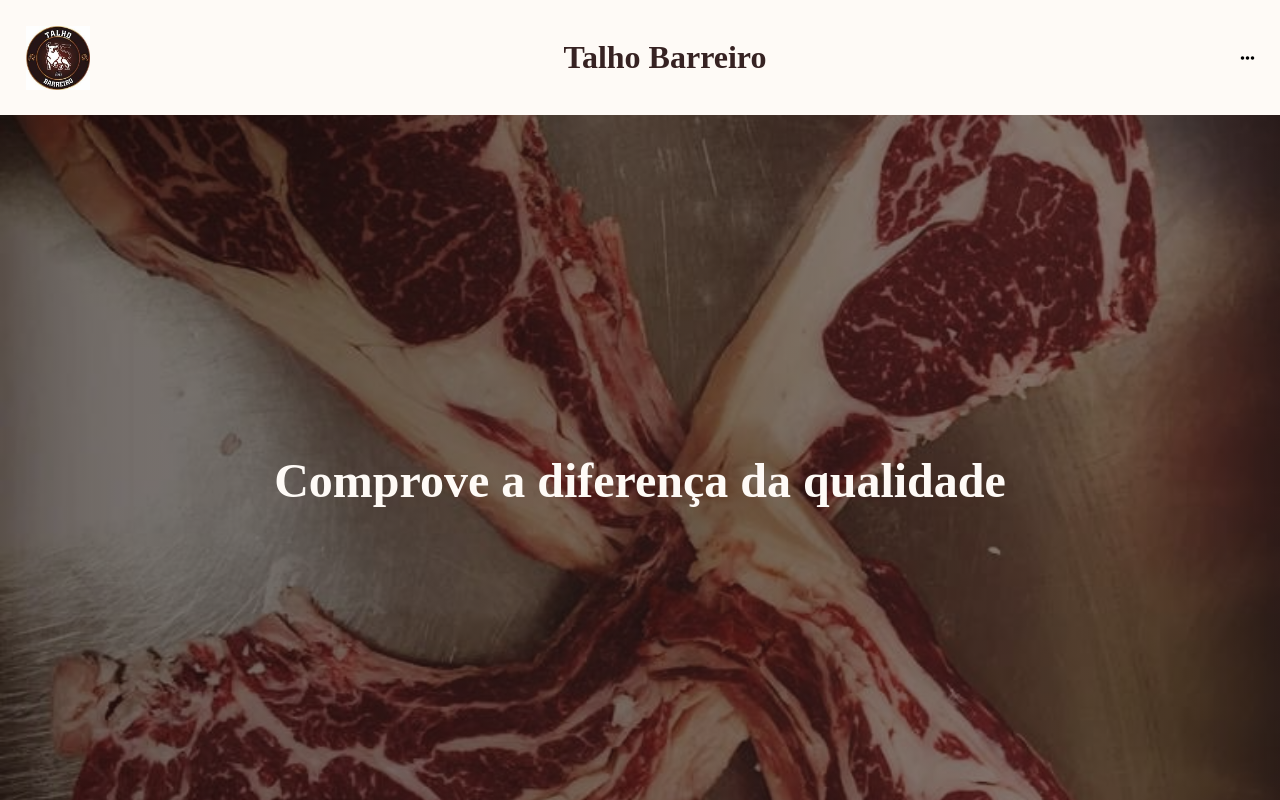
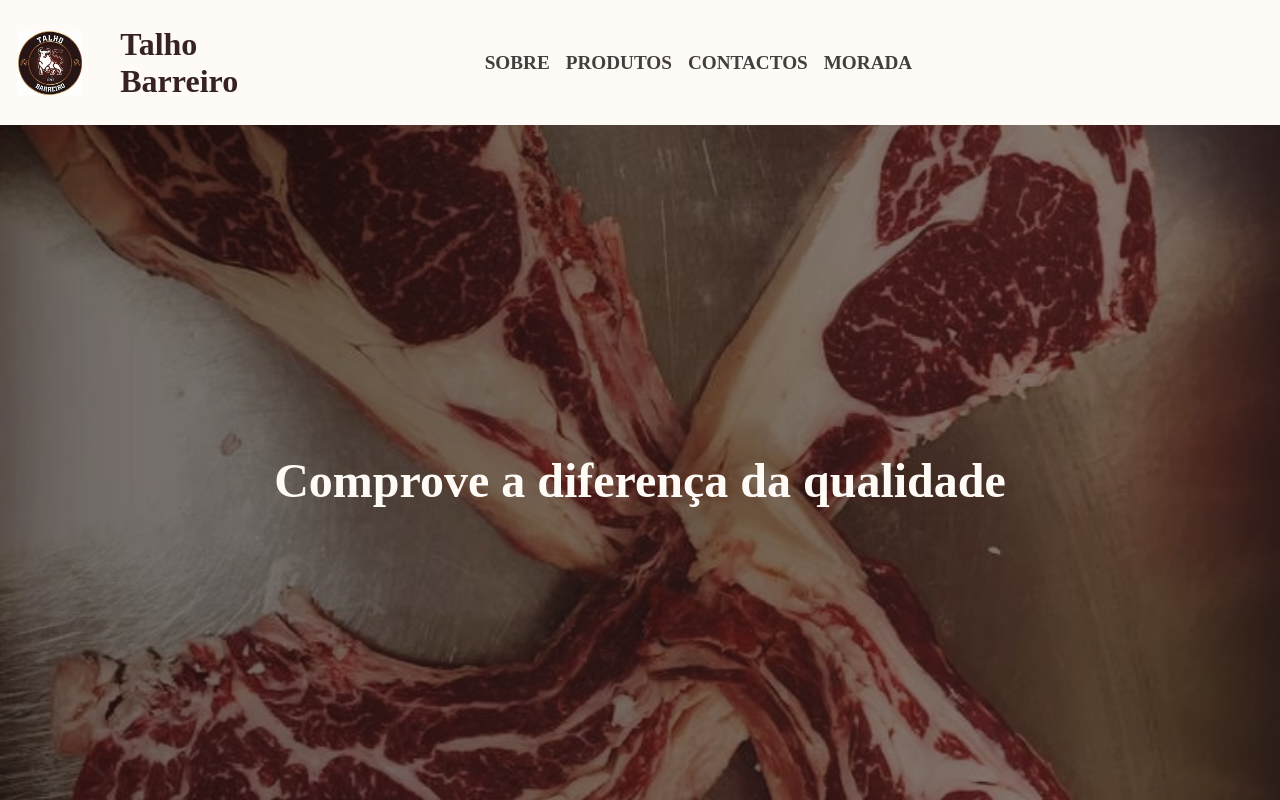
Before and after one commit to simaopedroalves/talho-barreiro, a React (Vite) app: page / in a window 1280 px wide. Shown: the top 800 px of the page. Built offline with nearby package versions, Linux system fonts and the light colour scheme.

Commit message:
media query to landscape mobile phones

```diff
--- a/index.html
+++ b/index.html
@@ -2,7 +2,7 @@
 <html lang="en">
   <head>
     <meta charset="UTF-8" />
-    <link rel="icon" type="image/jpeg" href="/src/assets/logo-img.jpeg" />
+    <link rel="icon" type="image/jpeg" href="./src/assets/logo-img.jpeg" />
     <meta name="viewport" content="width=device-width, initial-scale=1.0" />
     <script src="https://kit.fontawesome.com/ff1abd11bd.js" crossorigin="anonymous"></script>
     <title>Talho Barreiro | Comprove a diferença da qualidade | Vila Nova de Famalicão</title>
@@ -11,7 +11,7 @@
   </head>
   <body>
 
-    <form name='mensagem' hidden netlify>
+    <form name='mensagem' netlify-honeypot="bot-field" hidden netlify>
           <input required type="text" name='Nome'/>
           <input required type="email" name='Email'/>
           <textarea required name="Mensagem"></textarea>
--- a/src/About/About.css
+++ b/src/About/About.css
@@ -5,6 +5,12 @@
     text-align: center;
     gap: 2.1rem;
     margin: 2rem auto;
+}
+
+.about div {
+    display: grid;
+    justify-content: center;
+    gap: 2rem;
 }
 
 .about h1 {
@@ -18,3 +24,34 @@
     max-height: 50lvh;
     border-radius: 1rem;
 }
+
+@media (orientation: landscape) and (max-width: 690px) {
+
+    .about {
+        grid-template-columns: repeat(3, 1fr);
+        padding: 0 5lvw;
+        align-items: center;
+    }
+
+    .about div {
+        gap: 0.5rem;
+    }
+
+    .about h1 {
+        grid-column: span 3;
+    }
+
+    .about .imageDiv {
+        grid-column: span 2;
+        max-height: 70lvh;
+    }
+
+    .aboutImage {
+        max-height: 70lvh;
+
+        /* min-width: 100%; */
+        object-fit: contain;
+    }
+
+
+}
--- a/src/About/About.jsx
+++ b/src/About/About.jsx
@@ -3,11 +3,14 @@ import './About.css'
 export function About () {
     return (
         <div className='about'>
+
             <h1 id='Sobre'>Sobre nós</h1>
 
-            <div>
+            <div className='imageDiv'>
                 <img src="./Images/frente-de-loja.jpg" alt="Frente de Loja do Talho Barreiro" className='aboutImage'/>
             </div>
+
+            <div>
                 <p>
                     O Talho do Barreiro destingue-se pelo atendimento personalizado
                     e focado nas necessidades do cliente.
@@ -20,5 +23,7 @@ export function About () {
                     Visite-nos e comprove você mesmo que os nossos produtos se distinguem do mercado local.
                 </p>
             </div>
+
+        </div>
     );
 }
--- a/src/Contact/Contact.css
+++ b/src/Contact/Contact.css
@@ -94,3 +94,23 @@
     background-color: var(--gray-one);
     color: var(--gray-two);
 }
+
+@media (orientation: landscape) and (max-width: 690px) {
+
+    .contact {
+        grid-template-columns: repeat(2, 1fr);
+    }
+
+    .address {
+        min-width: 40lvw;
+        max-width: 40lvw;
+        margin:  0 auto;
+    }
+
+    .contact h1,
+    .address:nth-child(4),
+    .talkToUs {
+        grid-column: span 2;
+    }
+
+}
--- a/src/EntryImages/EntryImages.css
+++ b/src/EntryImages/EntryImages.css
@@ -54,3 +54,28 @@
     gap: 2rem;
     padding: 2rem;
 }
+
+@media (orientation: landscape) and (max-width: 670px) {
+
+    .product-box-presentation {
+        grid-template-columns: repeat(3, 1fr);
+        align-items: center;
+    }
+
+    .product-box-presentation h1 {
+        grid-column: span 3;
+
+    }
+
+    .product-box-presentation p {
+        grid-column: span 2;
+    }
+
+    .product-image {
+        min-height: 30lvw;
+        max-height: 60lvh;
+        min-width: 50lvw;
+        max-width: 50lvw;
+    }
+
+}
--- a/src/Footer/Footer.css
+++ b/src/Footer/Footer.css
@@ -21,3 +21,25 @@
     text-transform: uppercase;
     font-size: large;
 }
+
+
+@media (orientation: landscape) and (max-width: 690px) {
+    .navbar i {
+        color: var(--gray-two);
+    }
+
+    ul {
+        display: grid;
+        grid-template-columns: repeat(3, 1fr);
+        justify-content: center;
+        margin: 0 auto;
+        gap: 1lvh;
+        padding: 0;
+    }
+
+    .schedule p,
+    .schedule li:last-of-type {
+        grid-column: span 3;
+    }
+
+}
--- a/src/Footer/Footer.jsx
+++ b/src/Footer/Footer.jsx
@@ -13,8 +13,6 @@ const li = {
     listStyle: 'none',
     fontWeight: 'bold',
     fontSize: '1.2rem',
-    // maxWidth: 'fit-content'
-
 }
 
 const a= {
@@ -69,7 +67,7 @@ export function SocialMedia () {
     const ulSocialMedia = {
         display: 'flex',
         justifyContent: 'center',
-        gap: '5lvw',
+        gap: '3lvw',
         fontSize: '2rem',
         color: 'white'
     }
--- a/src/Navbar/Navbar.css
+++ b/src/Navbar/Navbar.css
@@ -7,15 +7,20 @@
     padding: 2vw;
     position: fixed;
     top: 0;
-    right: 0;
-    left: 0;
     z-index: 999;
     background-color: var(--white);
 }
 
+.logo {
+    display: flex;
+    justify-content: center;
+    align-items: center;
+    gap: 3lvw;
+}
+
 #logoImg {
     object-fit: cover;
-    max-width: 8vh;
+    max-width: 8lvh;
 }
 
 .companyName {
@@ -37,10 +42,133 @@
     justify-content: center;
     margin: 0 auto;
     background-color: var(--gray-one);
-    z-index: 999;
+    z-index: 9;
 }
 
 .openMenu {
     right: 0;
     transition: 500ms;
 }
+
+ul {
+    display: grid;
+    justify-content: center;
+    align-items: center;
+}
+
+li {
+    text-decoration: none;
+    list-style: none;
+    text-transform: uppercase;
+    min-height: calc(50lvh/5);
+    font-weight: bold;
+    padding: 8lvw;
+    font-size: 1.2rem;
+    margin: 0 auto;
+}
+
+a {
+    color: var(--white);
+    text-decoration: none
+}
+
+@media (orientation: landscape) and (max-width: 690px) {
+
+    .header {
+        display: grid;
+        grid-template-columns: repeat(2, 1fr);
+        margin: 0 auto;
+        padding: 0;
+    }
+
+    .logo {
+        grid-column: span 2;
+    }
+
+    .navbar {
+        grid-column: span 2;
+        position: initial;
+
+        margin: 0 auto;
+        max-width: fit-content;
+        min-height: fit-content;
+        background-color: var(--white);
+    }
+
+    .navbar ul {
+        display: flex;
+        max-width: 100lvw;
+        /* justify-content: space-around; */
+        gap: 1rem;
+        margin: 0 auto;
+
+    }
+
+    .navbar li {
+        min-height: 1rem;
+        max-height: fit-content;
+        padding: 0;
+        background-color: var(--white);
+        color: var(--gray-one);
+    }
+
+    a {
+        color: var(--gray-one);
+
+    }
+
+    .fa-ellipsis {
+        display: none;
+    }
+
+
+}
+
+@media screen and (min-width: 700px) {
+
+    .header {
+        display: grid;
+        grid-template-columns: repeat(3, 1fr);
+        justify-content: space-around;
+
+    }
+
+    .logo {
+        grid-column: span 2;
+    }
+
+    .navbar {
+        /* grid-column: span 2; */
+        position: initial;
+        margin: 0 auto;
+        max-width: fit-content;
+        min-height: fit-content;
+        background-color: var(--white);
+    }
+
+
+    .navbar ul {
+        display: flex;
+        max-width: 100lvw;
+        /* justify-content: space-around; */
+        gap: 1rem;
+        margin: 0 auto;
+
+    }
+
+    .navbar li {
+        min-height: 1rem;
+        max-height: fit-content;
+        padding: 0;
+        background-color: var(--white);
+        color: var(--gray-one);
+    }
+
+    a {
+        color: var(--gray-one);
+    }
+
+    .fa-ellipsis {
+        display: none;
+    }
+}
--- a/src/Navbar/Navbar.jsx
+++ b/src/Navbar/Navbar.jsx
@@ -1,35 +1,8 @@
 import { useState } from "react";
 import { SocialMedia } from "../Footer/Footer";
-import './Navbar.css'
 import React from "react";
-//STYLE
-
-const ul = {
-    display: 'grid',
-    justifyContent: 'center',
-    textAlign: 'center'
-
-}
-
-const li = {
-    listStyle: 'none',
-    textTransform: 'uppercase',
-    textDecoration: 'none',
-    minHeight: 'calc(50lvh/5)',
-    fontWeight: 'bold',
-    padding: '8lvw',
-    fontSize: '1.2rem'
-}
-
-const a = {
-    color: 'var(--white)',
-    textDecoration: 'none'
-
-}
-
 
 export function Navbar() {
-
 
 const [activeMenu, setActiveMenu] = useState(false);
 
@@ -40,17 +13,25 @@ const toggleMenu = () => {
     return (
       <div>
             <header className="header" >
-                <img src="./Images/logo-img.jpeg" alt="" id="logoImg"/>
-                <h1 className="companyName">Talho Barreiro</h1>
+                <div className="logo">
+                    <img src="./Images/logo-img.jpeg" alt="" id="logoImg"/>
+                    <h1 className="companyName">Talho Barreiro</h1>
+                </div>
                 <i className="fa-solid fa-ellipsis" onClick={toggleMenu}></i>
+                <nav className={`navbar ${activeMenu ? 'openMenu' : ''}`} id="VoltarAoTopo">
+                    <ul className="">
+                        <MenuOptions />
+                        <SocialMedia />
+                    </ul>
+                </nav>
             </header>
 
-            <nav className={`navbar ${activeMenu ? 'openMenu' : ''}`} id="VoltarAoTopo">
+            {/* <nav className={`navbar ${activeMenu ? 'openMenu' : ''}`} id="VoltarAoTopo">
                 <ul className="" style={ul}>
                     <MenuOptions />
                     <SocialMedia />
                 </ul>
-            </nav>
+            </nav> */}
       </div>
     );
 }
@@ -69,8 +50,8 @@ function MenuOptions () {
     const optionsArr = options.map((el) => {
 
         return (
-            <li key={el.name} style={li} >
-                <a href={el.link} style={a}>{el.name}</a>
+            <li key={el.name}>
+                <a href={el.link}>{el.name}</a>
             </li>
         );
     });
```
Lines whose indentation alone changed are shown as unchanged.
